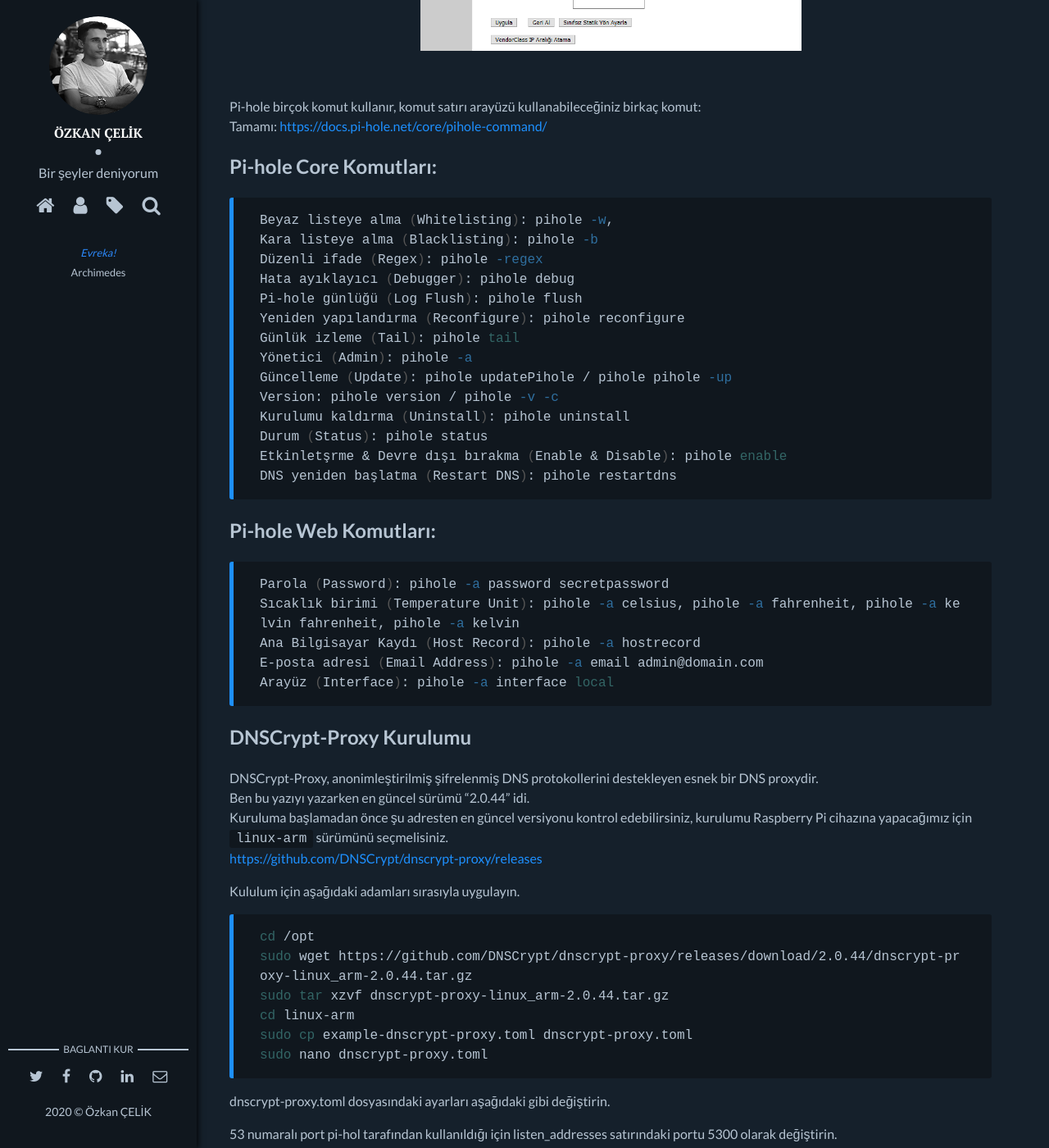
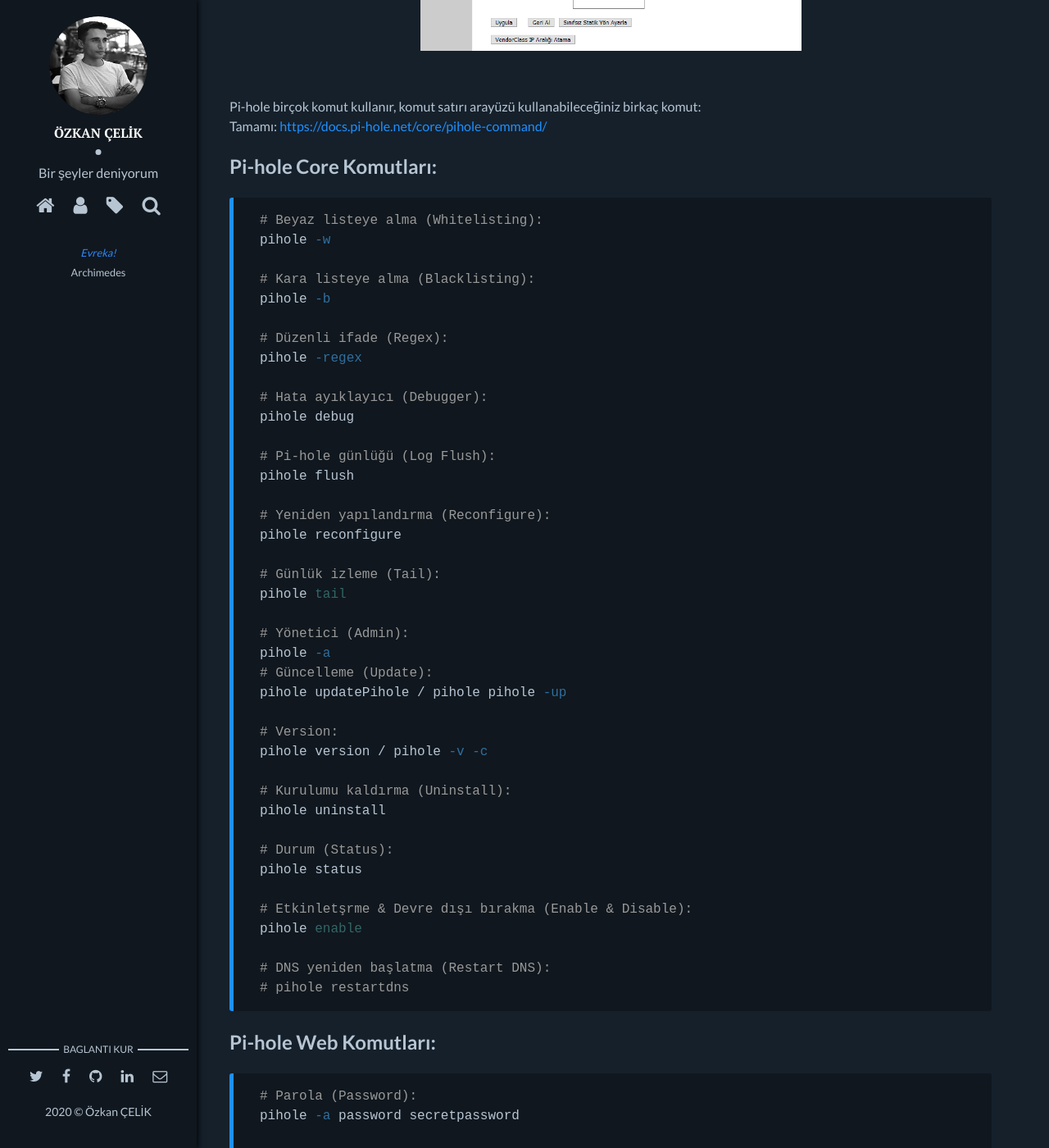
Before and after one commit to ozkan/ozkan.github.io, a Jekyll site: the page built from _posts/2020-04-17-pi-hole-kurulumu.markdown, in a window 1280 px wide and 1400 px high, scrolled down 11557 px. Shown: the whole window at 82% size. Built offline with Jekyll 4.4.1, drawn with Linux system fonts in a browser that asks for light colours; comment, search, counter and statistics services are not loaded; some of the changed lines change nothing that is shown; some of the changed text lies outside the part shown.

Commit message:
pi-hole komutları düzenlendi.

```diff
--- a/_posts/2020-04-17-pi-hole-kurulumu.markdown
+++ b/_posts/2020-04-17-pi-hole-kurulumu.markdown
@@ -153,30 +153,65 @@
 
 {% highlight bash %}
 
-Beyaz listeye alma (Whitelisting): pihole -w,
-Kara listeye alma (Blacklisting): pihole -b
-Düzenli ifade (Regex): pihole -regex
-Hata ayıklayıcı (Debugger): pihole debug
-Pi-hole günlüğü (Log Flush): pihole flush
-Yeniden yapılandırma (Reconfigure): pihole reconfigure
-Günlük izleme (Tail): pihole tail
-Yönetici (Admin): pihole -a
-Güncelleme (Update): pihole updatePihole / pihole pihole -up
-Version: pihole version / pihole -v -c
-Kurulumu kaldırma (Uninstall): pihole uninstall
-Durum (Status): pihole status
-Etkinletşrme & Devre dışı bırakma (Enable & Disable): pihole enable
-DNS yeniden başlatma (Restart DNS): pihole restartdns
+# Beyaz listeye alma (Whitelisting):
+pihole -w
+
+# Kara listeye alma (Blacklisting):
+pihole -b
+
+# Düzenli ifade (Regex):
+pihole -regex
+
+# Hata ayıklayıcı (Debugger):
+pihole debug
+
+# Pi-hole günlüğü (Log Flush):
+pihole flush
+
+# Yeniden yapılandırma (Reconfigure):
+pihole reconfigure
+
+# Günlük izleme (Tail):
+pihole tail
+
+# Yönetici (Admin):
+pihole -a
+# Güncelleme (Update):
+pihole updatePihole / pihole pihole -up
+
+# Version:
+pihole version / pihole -v -c
+
+# Kurulumu kaldırma (Uninstall):
+pihole uninstall
+
+# Durum (Status):
+pihole status
+
+# Etkinletşrme & Devre dışı bırakma (Enable & Disable):
+pihole enable
+
+# DNS yeniden başlatma (Restart DNS):
+# pihole restartdns
 {% endhighlight %}
+
 ## Pi-hole Web Komutları:
 
 {% highlight bash %}
+# Parola (Password):
+pihole -a password secretpassword
 
-Parola (Password): pihole -a password secretpassword
-Sıcaklık birimi (Temperature Unit): pihole -a celsius, pihole -a fahrenheit, pihole -a kelvin fahrenheit, pihole -a kelvin
-Ana Bilgisayar Kaydı (Host Record): pihole -a hostrecord
-E-posta adresi (Email Address): pihole -a email admin@domain.com
-Arayüz (Interface): pihole -a interface local
+# Sıcaklık birimi (Temperature Unit):
+pihole -a celsius, pihole -a fahrenheit, pihole -a kelvin fahrenheit, pihole -a kelvin
+
+# Ana Bilgisayar Kaydı (Host Record):
+pihole -a hostrecord
+
+# E-posta adresi (Email Address):
+pihole -a email admin@domain.com
+
+# Arayüz (Interface):
+pihole -a interface local
 {% endhighlight %}
 
 
```
